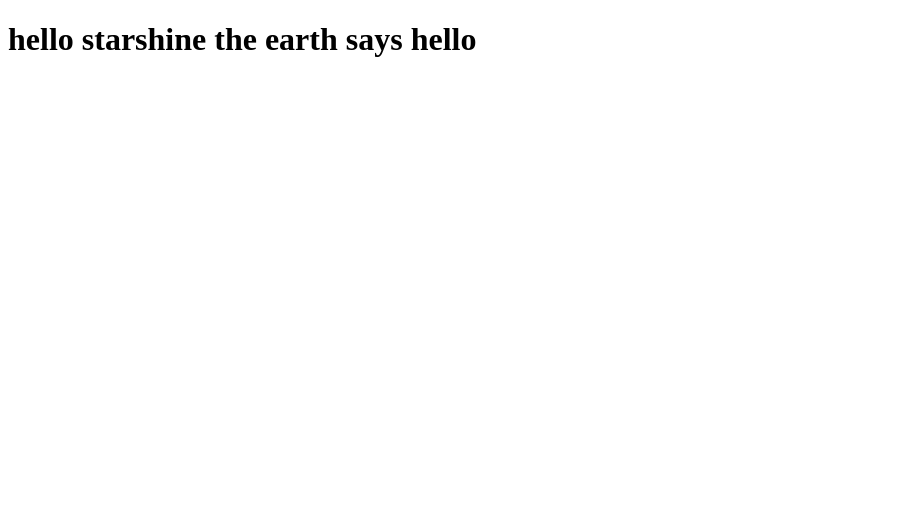
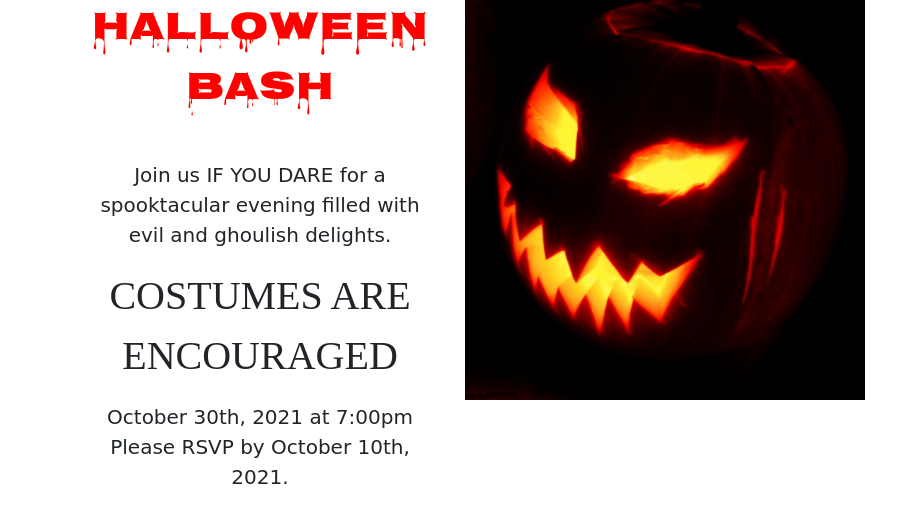
Before and after one commit to anastassiyas/HALLOWEEN-TEAM-PROJECT, a plain HTML site: page index.html in a window 1280 px wide. Shown: the whole page, without its empty margins (0-919 px from the left). Drawn offline with nearby package versions, Linux system fonts and the light colour scheme; a web font is replaced by a local one.

Commit message:
changes made

```diff
--- a/index.html
+++ b/index.html
@@ -1,15 +1,49 @@
 <!DOCTYPE html>
 <html lang="en">
     <head>
+        <!-- start bootstrap -->
         <meta charset="UTF-8">
         <meta http-equiv="X-UA-Compatible" content="IE=edge">
         <meta name="viewport" content="width=device-width, initial-scale=1.0">
         <link rel="stylesheet" type="text/css" href="style.css">
 
-    <title>Document</title>
+        <title>Team Project</title>
+        <meta charset="utf-8">
+        <meta name="viewport" content="width=device-width, initial-scale=1">
+        <link rel="stylesheet"
+            href="https://maxcdn.bootstrapcdn.com/bootstrap/4.5.2/css/bootstrap.min.css">
+        <script
+            src="https://ajax.googleapis.com/ajax/libs/jquery/3.5.1/jquery.min.js"></script>
+        <script
+            src="https://cdnjs.cloudflare.com/ajax/libs/popper.js/1.16.0/umd/popper.min.js"></script>
+        <script
+            src="https://maxcdn.bootstrapcdn.com/bootstrap/4.5.2/js/bootstrap.min.js"></script>
+        <!-- end bootstrap -->
+        <!-- start jolly lodger font style -->
+        <link rel="preconnect" href="https://fonts.googleapis.com">
+        <link rel="preconnect" href="https://fonts.gstatic.com" crossorigin>
+        <link
+            href="https://fonts.googleapis.com/css2?family=Jolly+Lodger&display=swap"
+            rel="stylesheet">
+            <!-- end jolly lodger font style -->
     </head>
     <body>
-   <h1>hello starshine the earth says hello</h1>
+        <div class="container">
+            <div class="row">
+                <div class="col-sm-4"><link
+                        href="https://fonts.googleapis.com/css?family=Creepster|Source+Sans+Pro|Nosifer"
+                        rel="stylesheet"><p class="blood">Halloween Bash </p>
+                        <br>
+                        <p class="invite">Join us IF YOU DARE for a spooktacular evening filled with evil and ghoulish delights.</p>
+                        <p class="invite2">COSTUMES ARE ENCOURAGED</p>
+                        <p class="invite">October 30th, 2021 at 7:00pm<br>Please RSVP by October 10th, 2021.</p>
+                </div>
+
+                <div class="col-sm-4">
+                    <img src="images/Jack-o'-Lantern_2003-10-31.jpg" alt="pumpkin" width="400px" height="400px" class="image1">
+
+
+                </div></div></div>
 
     </body>
 </html>
--- a/style.css
+++ b/style.css
@@ -0,0 +1,52 @@
+.blood {
+    font-family: nosifer;
+         color: #FF0000;
+    font-size:2.5em;
+    transition: all .25s ease;
+      -webkit-text-stroke: 0.1px rgba(246, 186, 74, 1);
+    animation: drip 2.5s infinite alternate;
+
+  }
+
+  @keyframes drip {
+      to {
+          text-shadow:
+         4px 4px 1px #300000,
+         4px 6px 1px #400000,
+         4px 8px 1px #500000,
+         4px 10px 1px #600000,
+         4px 12px 1px #700000,
+         4px 14px 1px #800000,
+         4px 16px 1px #900000,
+         4px 18px 1px #A00000,
+         4px 20px 1px #B00000,
+         4px 22px 1px #C00000,
+         4px 24px 1px #D00000,
+         4px 26px 1px #E00000,
+         4px 28px 1px #F00000,
+         4px 30px 1px #FA0000,
+         4px 32px 1px #FB0000,
+         4px 34px 1px #FC0000,
+         4px 36px 1px #FD0000,
+         4px 38px 1px #FE0000,
+         4px 40px 2px #FF0000;
+      }
+  }
+  .invite{
+    font-family: 'Jolly Lodger', cursive;
+    font-size: 20px;
+    text-align: center;
+  }
+  .blood{
+      text-align: center;
+
+  }
+  .invite2{
+      font-family: 'jolly lodger';
+      font-size: 40px;
+      text-align: center;
+
+  }
+  .image1{
+
+  }
```
Also changed, not shown: images/Jack-o'-Lantern_2003-10-31.jpg (added). Lines whose indentation alone changed are shown as unchanged.
